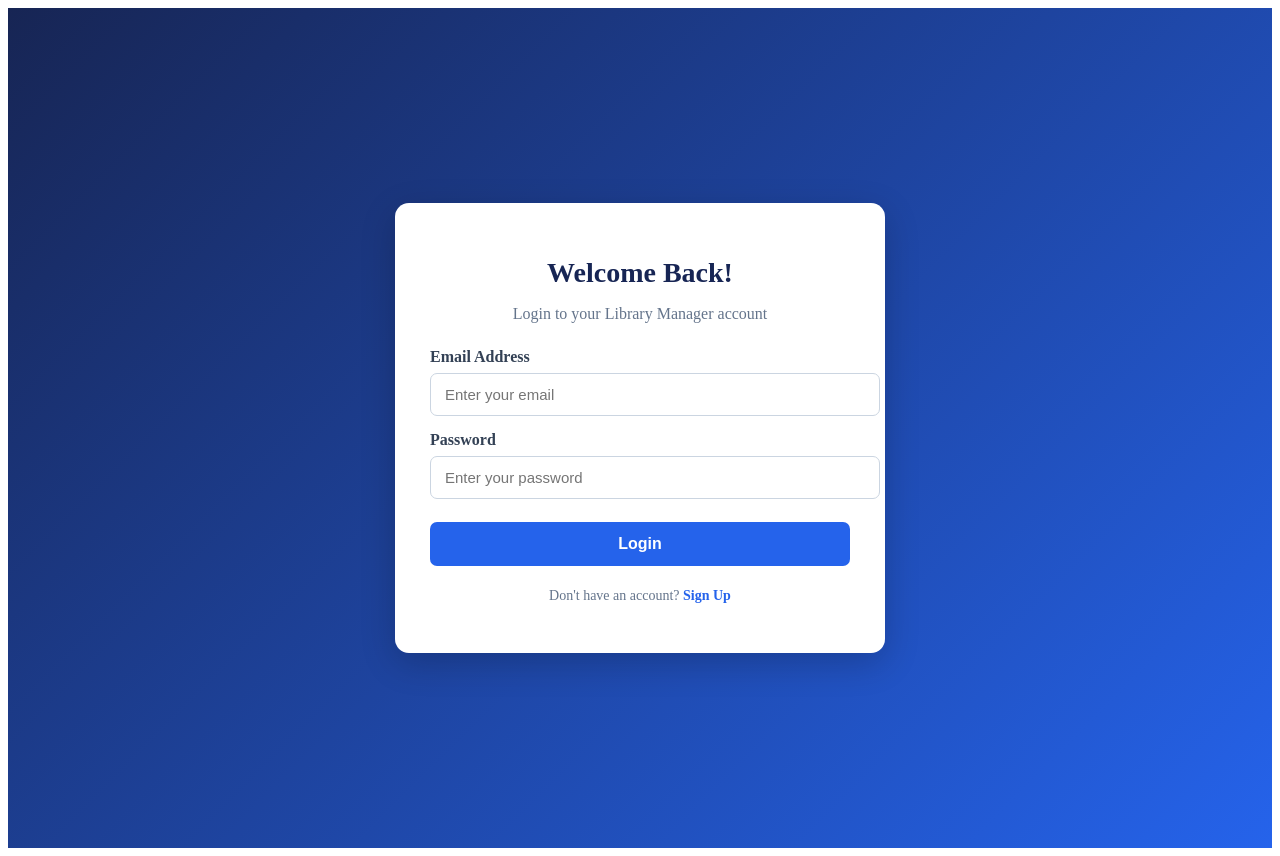
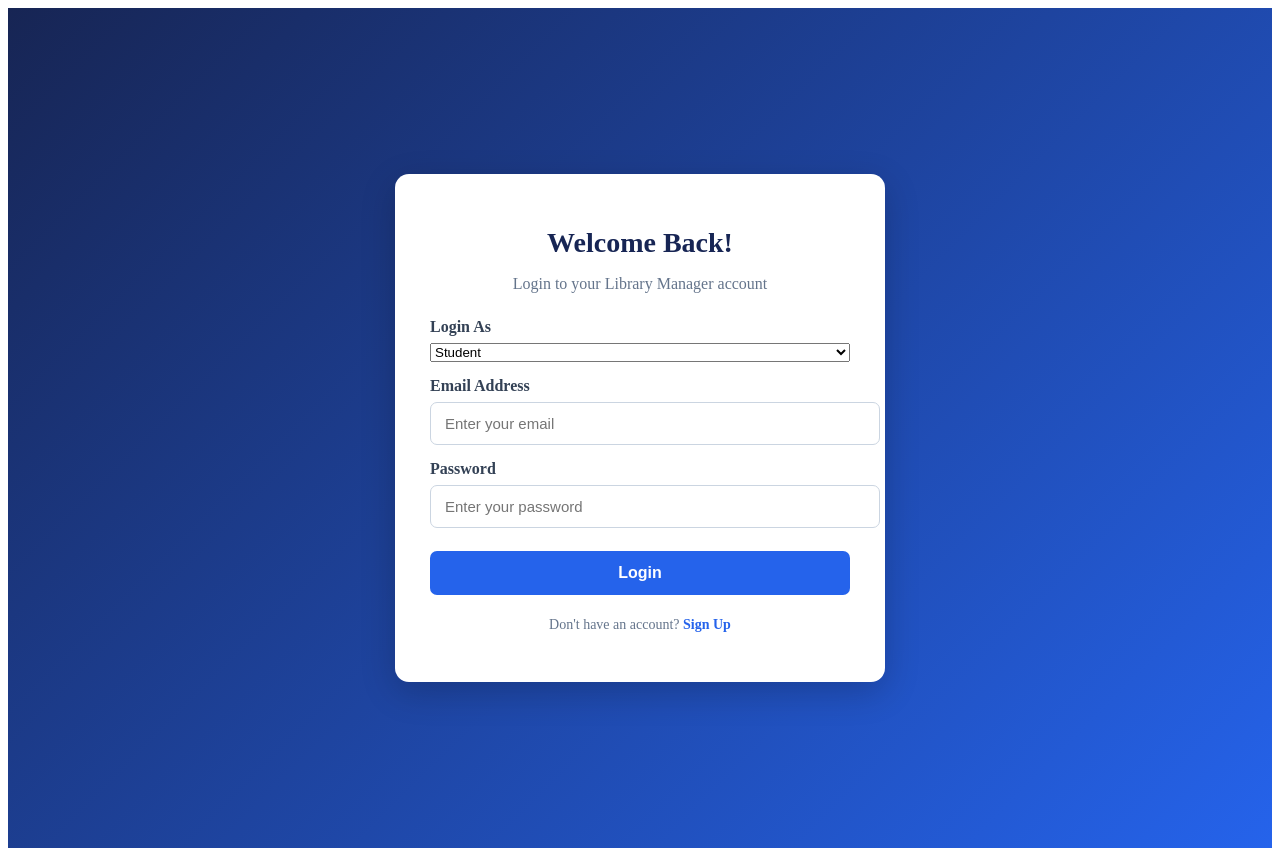
Before and after one commit to Hamzaqamar21/library-manager, a React (Vite) app in the folder client/: page /login in a window 1280 px wide. Built offline with nearby package versions, Linux system fonts and the light colour scheme.

Commit message:
set role

```diff
--- a/client/src/pages/Login.jsx
+++ b/client/src/pages/Login.jsx
@@ -13,6 +13,8 @@ function Login() {
     const [loading, setLoading] = useState(false);
     const [error, setError] = useState("");
 
+    const [role, setRole] = useState("student");
+
     const handleSubmit = async (e) => {
         e.preventDefault();
 
@@ -20,7 +22,7 @@ function Login() {
             setLoading(true);
             setError("");
 
-            await login({ email, password });
+            await login({ email, password,role });
 
             navigate("/dashboard");
 
@@ -42,6 +44,16 @@ function Login() {
                     Login to your Library Manager account
                 </p>
                 <form className="auth-form" onSubmit={handleSubmit}>
+
+                    <label>Login As</label>
+                    <select
+                        value={role}
+                        onChange={(e) => setRole(e.target.value)}
+                    >
+                        <option value="student">Student</option>
+                        <option value="admin">Admin</option>
+                    </select>
+
 
                     <label>Email Address</label>
                     <input type="email" value={email} onChange={(e) => setEmail(e.target.value)} placeholder="Enter your email" required />
```
Also changed, not shown: 2 other files (tests, documents, lock files or other folders).
